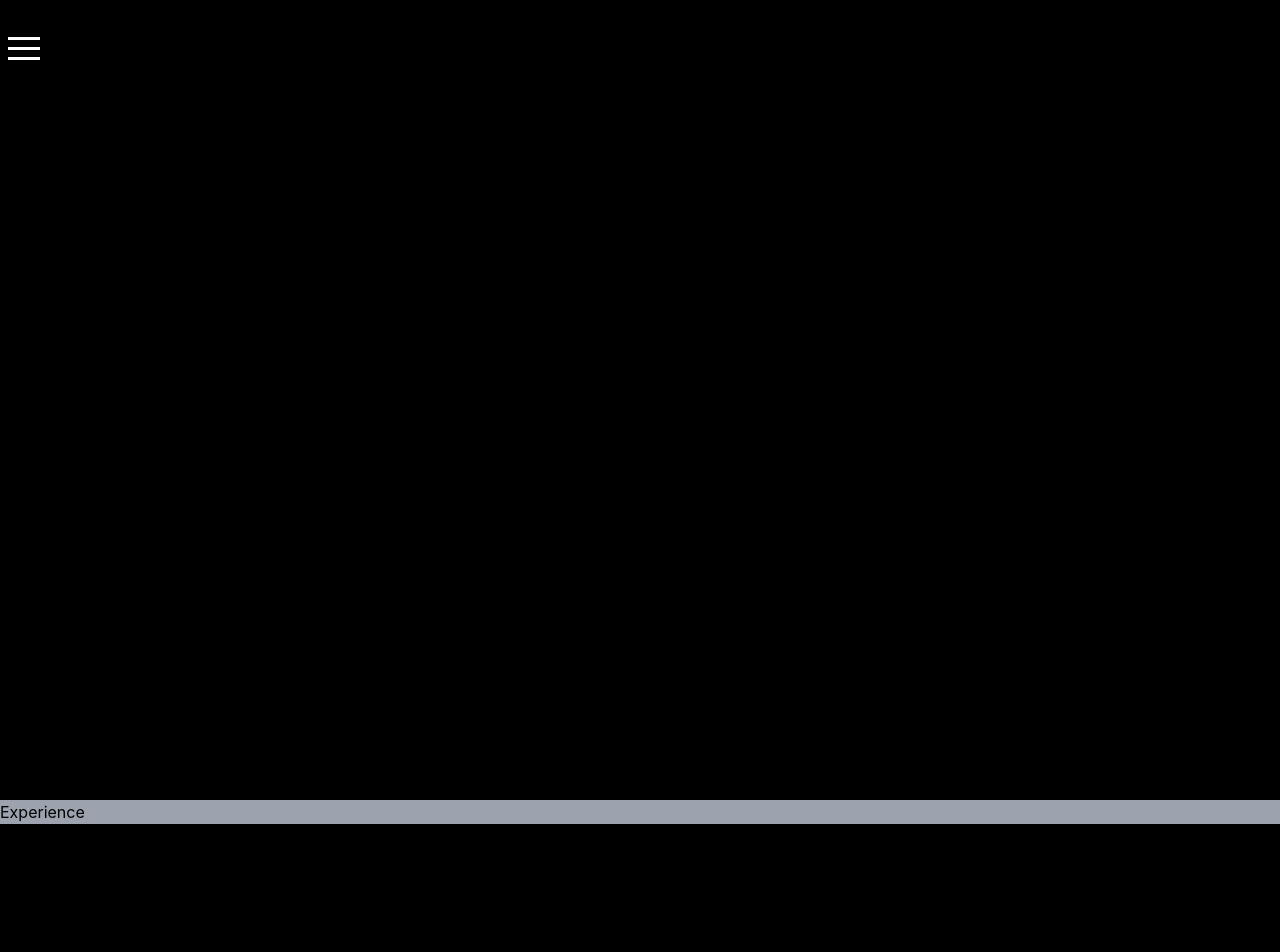
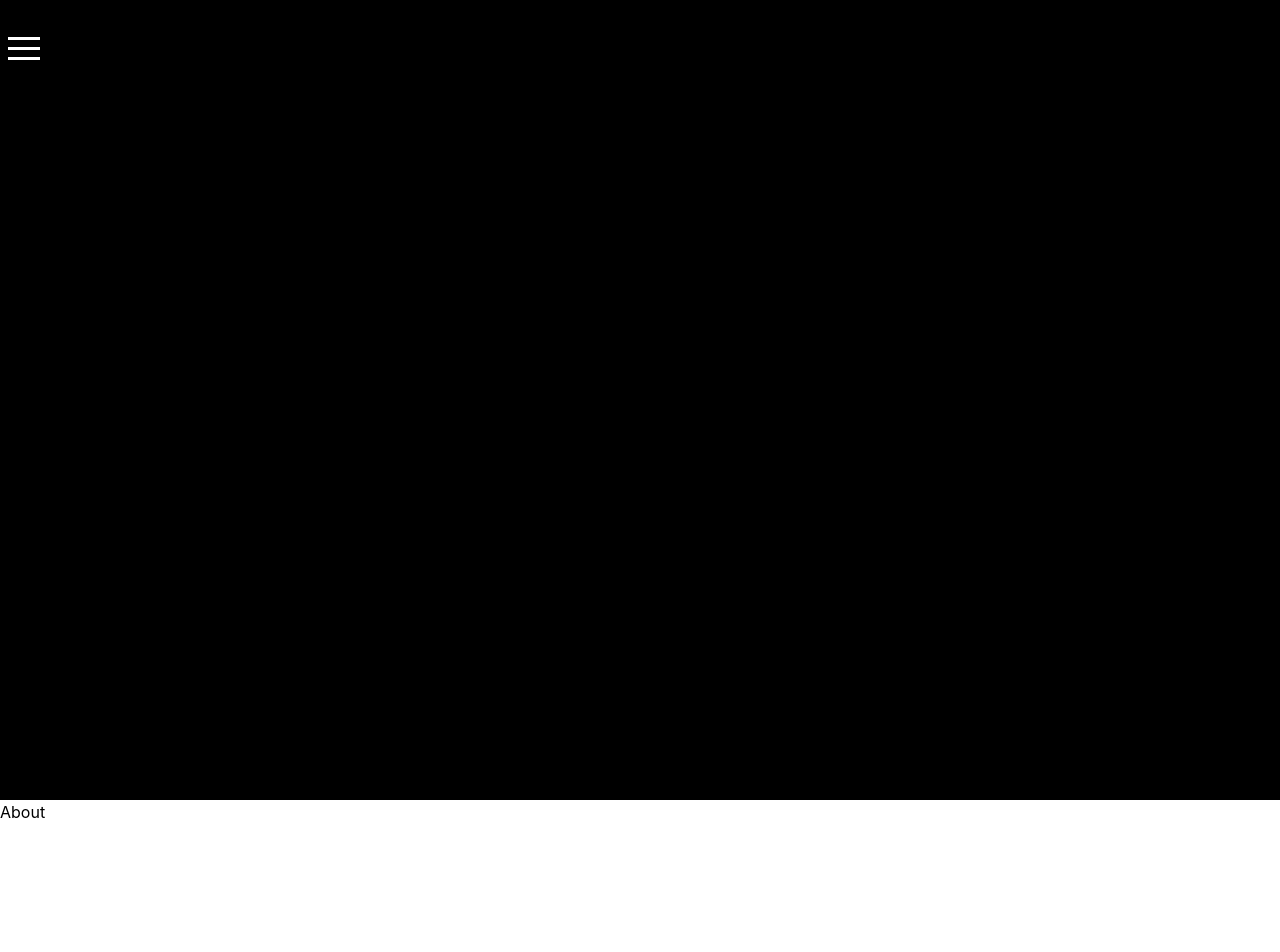
Before and after one commit to StephenJakku/stephenjakku.github.io, a Next.js app: page / in a window 1280 px wide. Shown: the top 952 px of the page. Built offline with nearby package versions, Linux system fonts and the light colour scheme.

Commit message:
Added new section, Intro, About sorted

```diff
--- a/Components/About.js
+++ b/Components/About.js
@@ -1,16 +1,9 @@
+/* eslint-disable react/no-unescaped-entities */
 function About({ bgColor }) {
   return (
-    <div
-      className={`flex justify-center h-full ${bgColor} items-center text-white`}
-    >
-      <div className="space-y-3">
-        <p>Hey, I am</p>
-        <p className="text-5xl">Stephen Jakku</p>
-        <p className="max-w-xl">
-          Currently a Computer Science graduate student at California State
-          University - Long Beach. I am an experienced DevOps Engineer,
-          Middleware Developer who's trying to explore the front end world!
-        </p>
+    <div className="{`flex justify-center h-full ${bgColor} items-center text-white`}">
+      <div>
+        <h1 className="pt-12">About</h1>
       </div>
     </div>
   );
--- /dev/null
+++ b/Components/Intro.js
@@ -0,0 +1,20 @@
+/* eslint-disable react/no-unescaped-entities */
+function Intro({ bgColor }) {
+  return (
+    <div
+      className={`flex justify-center h-full ${bgColor} items-center text-white`}
+    >
+      <div className="space-y-3">
+        <p>Hey, I am</p>
+        <p className="text-5xl">Stephen Jakku</p>
+        <p className="max-w-xl">
+          Currently a Computer Science graduate student at California State
+          University - Long Beach. I am an experienced DevOps Engineer,
+          Middleware Developer who's trying to explore the front end world!
+        </p>
+      </div>
+    </div>
+  );
+}
+
+export default Intro;
--- a/Components/Navbar.js
+++ b/Components/Navbar.js
@@ -6,7 +6,12 @@ function Navbar({ executeScroll, refs }) {
   return (
     <div className="grid grid-cols-2 h-12 bg-black">
       <div className="flex text-white justify -start items-center text-xl tracking-wide">
-        <h1 className="pl-4 hover:text-3xl cursor-default text-2xl font-medium">
+        <h1
+          className="pl-4 hover:text-3xl cursor-default text-2xl font-medium"
+          onClick={() => {
+            executeScroll(refs.intRef);
+          }}
+        >
           SJ
         </h1>
       </div>
--- a/pages/index.js
+++ b/pages/index.js
@@ -1,18 +1,20 @@
 import Head from "next/head";
 import Navbar from "../Components/Navbar";
-import About from "../Components/About";
+import Intro from "../Components/Intro";
 import Experience from "../Components/Experience";
 import Projects from "../Components/Projects";
 import Contact from "../Components/Contact";
+import About from "../Components/About";
 import { useRef, useState } from "react";
 
 export default function Home() {
+  const intRef = useRef(null);
   const expRef = useRef(null);
   const abtRef = useRef(null);
   const prjRef = useRef(null);
   const conRef = useRef(null);
 
-  const ref = { abtRef, expRef, prjRef, conRef };
+  const ref = { intRef, abtRef, expRef, prjRef, conRef };
 
   const executeScroll = (componentRef) => {
     componentRef.current.scrollIntoView({ behavior: "smooth" });
@@ -28,15 +30,14 @@ export default function Home() {
         <Navbar executeScroll={executeScroll} refs={ref} />
       </div>
       <main className="h-full">
+        <div ref={intRef}></div>
+        <Intro bgColor="bg-black" />
         <div ref={abtRef}></div>
-        <About bgColor="bg-black" />
-
+        <About />
         <div ref={expRef}></div>
         <Experience bgColor="bg-gray-400" />
-
         <div ref={prjRef}></div>
         <Projects bgColor="bg-zinc-900" />
-
         <div ref={conRef}></div>
         <Contact bgColor="bg-black" />
       </main>
```
